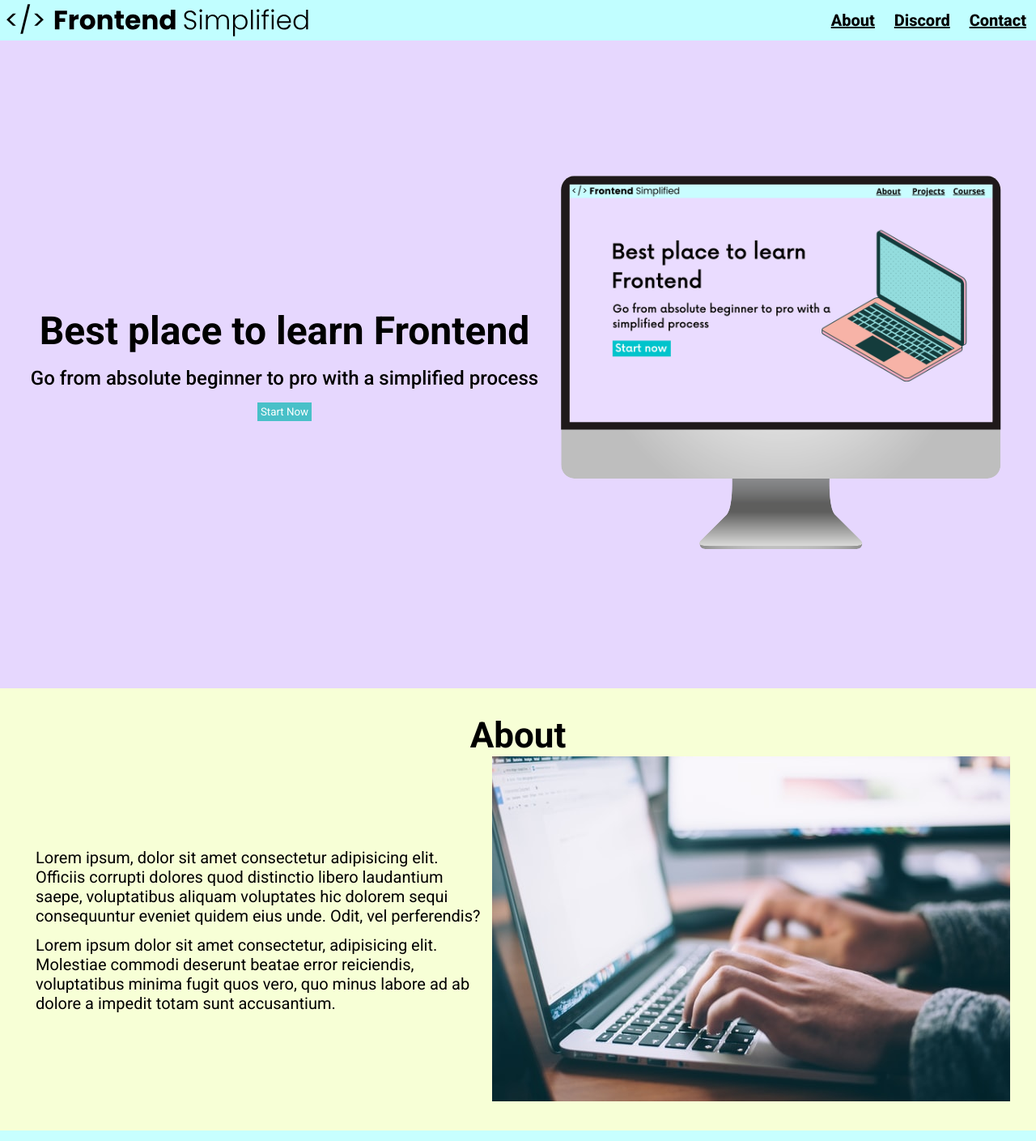
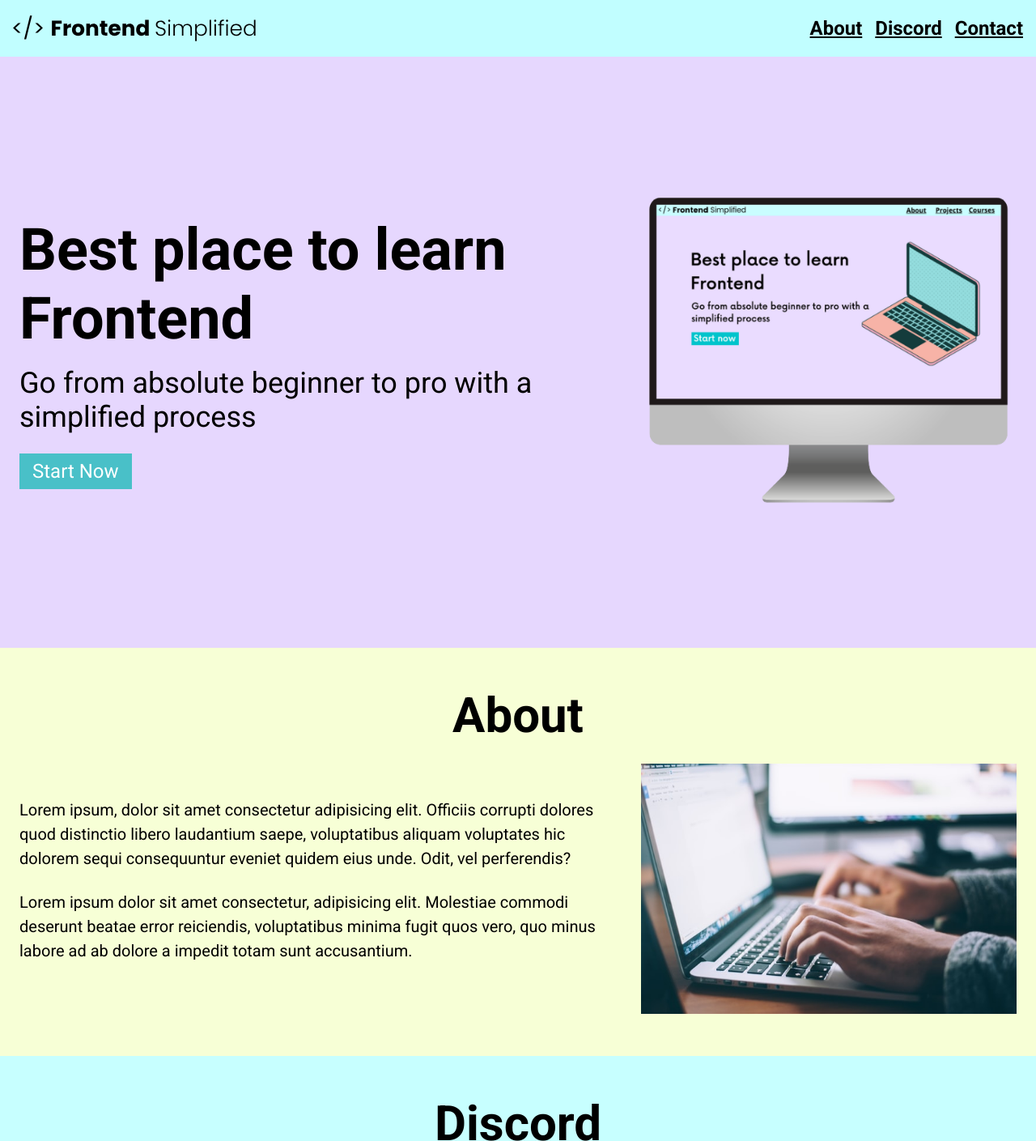
Before and after one commit to robin-nemesszeghy/static-website, a plain HTML site: page index.html in a window 1280 px wide. Shown: the top 1409 px of the page at 81% size. Drawn offline with Linux system fonts and the light colour scheme.

Commit message:
Finished Static FES Website

```diff
--- a/index.html
+++ b/index.html
@@ -8,8 +8,8 @@
   </head>
 
   <body>
-    <header>
-      <nav class="nav__container">
+    <section>
+      <nav>
         <img class="nav__logo" src="./assets/FES.svg" alt="FES Logo" />
         <ul class="nav__links">
           <li><a class="nav__link" href="#about">About</a></li>
@@ -18,58 +18,63 @@
         </ul>
       </nav>
 
-      <section class="header__container">
+      <header>
+        <div class="row">
           <div class="header__text">
             <h1>Best place to learn Frontend</h1>
-          <p class="subtitle">
+            <p class="subheader">
               Go from absolute beginner to pro with a simplified process
             </p>
-          <button class="start">Start Now</button>
+            <button>Start Now</button>
           </div>
           <figure class="header__img">
             <img src="./assets/laptop.png" alt="Homepage Image" />
           </figure>
+        </div>
+      </header>
     </section>
-    </header>
 
     <main>
       <section id="about">
         <h2>About</h2>
-        <div class="section__container--wrapper">
-          <div class="paragraph__wrapper">
-            <p class="paragraphs">
-              Lorem ipsum, dolor sit amet consectetur adipisicing elit. Officiis
-              corrupti dolores quod distinctio libero laudantium saepe,
-              voluptatibus aliquam voluptates hic dolorem sequi consequuntur
-              eveniet quidem eius unde. Odit, vel perferendis?
+        <div class="row">
+          <div class="section__description">
+            <div class="section__description--wrapper">
+              <p class="section__description--para">
+                Lorem ipsum, dolor sit amet consectetur adipisicing elit.
+                Officiis corrupti dolores quod distinctio libero laudantium
+                saepe, voluptatibus aliquam voluptates hic dolorem sequi
+                consequuntur eveniet quidem eius unde. Odit, vel perferendis?
               </p>
-            <p class="paragraphs">
+              <p class="section__description--para">
                 Lorem ipsum dolor sit amet consectetur, adipisicing elit.
                 Molestiae commodi deserunt beatae error reiciendis, voluptatibus
                 minima fugit quos vero, quo minus labore ad ab dolore a impedit
                 totam sunt accusantium.
               </p>
             </div>
-          <figure class="about__img--wrapper">
+            <figure class="section__img--wrapper">
               <img src="./assets/about.jpg" alt="Working on a laptop" />
             </figure>
+          </div>
         </div>
       </section>
 
       <section id="discord">
         <h2>Discord</h2>
-        <div class="section__container--wrapper">
-          <figure class="discord__img--wrapper">
+        <div class="row">
+          <div class="section__description">
+            <figure class="section__img--wrapper">
               <img src="./assets/discord.png" alt="Discord Logo" />
             </figure>
-          <div class="paragraph__wrapper">
-            <p class="paragraphs">
-              Lorem ipsum, dolor sit amet consectetur adipisicing elit. Officiis
-              corrupti dolores quod distinctio libero laudantium saepe,
-              voluptatibus aliquam voluptates hic dolorem sequi consequuntur
-              eveniet quidem eius unde. Odit, vel perferendis?
+            <div class="section__description--wrapper">
+              <p class="section__description--para">
+                Lorem ipsum, dolor sit amet consectetur adipisicing elit.
+                Officiis corrupti dolores quod distinctio libero laudantium
+                saepe, voluptatibus aliquam voluptates hic dolorem sequi
+                consequuntur eveniet quidem eius unde. Odit, vel perferendis?
               </p>
-            <p class="paragraphs">
+              <p class="section__description--para">
                 Lorem ipsum dolor sit amet consectetur, adipisicing elit.
                 Molestiae commodi deserunt beatae error reiciendis, voluptatibus
                 minima fugit quos vero, quo minus labore ad ab dolore a impedit
@@ -77,10 +82,12 @@
               </p>
             </div>
           </div>
+        </div>
       </section>
 
       <section id="contact">
         <h2>Contact</h2>
+        <div class="row">
           <form action="">
             <label for="email">Email</label>
             <input
@@ -98,6 +105,7 @@
             ></textarea>
             <button>Submit</button>
           </form>
+        </div>
       </section>
     </main>
 
--- a/style.css
+++ b/style.css
@@ -1,38 +1,85 @@
+/* TO REMEMBER
+
+1. Add padding on the container element first (i.e. nav, header, etc.)
+2. calc() for calculating the view height above the fold (nav + header)
+3. nav and header wrapped within section for semantic html
+4. Logo image in nav can be resized based on height, but the actual page cannot? Why not resize logo based on width?
+5. Add a row (container) if the elements need to be further grouped and styled together*/
+
 @import url("https://fonts.googleapis.com/css2?family=Roboto:ital,wght@0,100..900;1,100..900&display=swap");
 
 * {
-  font-family: roboto;
+  font-family: "Roboto", sans-serif;
   padding: 0;
   margin: 0;
   box-sizing: border-box;
 }
 
-h2 {
-  font-size: 44px;
-  text-align: center;
+.row {
+  width: 100%;
+  max-width: 1300px;
+  display: flex;
+  justify-content: center;
+  align-items: center;
+  margin: 0 auto;
 }
 
-.section__container--wrapper {
-  display: flex;
-  justify-items: center;
-  align-items: center;
-}
-
-.paragraphs {
-  margin: 12px;
-  font-size: 20px;
+a {
+  list-style: none;
+  text-decoration: underline;
+  color: black;
+  font-size: 24px;
+  font-weight: 700;
 }
 
 button {
   background-color: #49c0c8;
   color: white;
   border: none;
+  padding: 8px 16px;
+  font-size: 24px;
+  cursor: pointer;
+}
+
+h2 {
+  font-size: 60px;
+  text-align: center;
+  margin-bottom: 24px;
+}
+
+.section__description {
+  display: flex;
+  justify-items: center;
+  align-items: center;
+}
+
+.section__description--wrapper {
+  width: 60%;
+  padding: 0 24px;
+}
+
+.section__description--para {
+  /* margin: 12px; */
+  font-size: 20px;
+  line-height: 1.5;
+  margin-bottom: 24px;
+}
+
+.section__img--wrapper {
+  width: 40%;
+  padding: 0 24px;
+}
+
+img {
+  width: 100%;
 }
 
 /* NAVIGATION */
 
-.nav__container {
-  height: 50px;
+nav {
+  /* Added height and padding */
+  height: 70px;
+  padding: 0 16px;
   background-color: #c1feff;
   display: flex;
   justify-content: space-between;
@@ -40,82 +87,102 @@ button {
 }
 
 .nav__logo {
-  height: 40px;
-  margin: 8px;
+  /* height: 40px; */
+  width: 300px;
+  /* margin: 8px; */
 }
 
 .nav__links {
   list-style: none;
   display: flex;
-  justify-content: space-between;
-  align-items: center;
+  /* justify-content: space-between;
+  align-items: center; */
 }
 
 .nav__link {
-  text-decoration: underline;
-  color: black;
-  font-size: 20px;
-  font-weight: 800;
-  padding: 12px;
+  padding-left: 16px;
+  /* padding: 12px; */
 }
 
 /* HEADER */
 
-.header__container {
-  height: 100vh;
-  min-width: 1200px;
+header {
   background-color: #e6d7fe;
+  height: calc(100vh - 70px);
+  /* Added padding */
+  padding: 24px;
+  /* min-width: 1200px; */
   display: flex;
   justify-content: center;
   align-items: center;
 }
 
-.header__text {
+/* .header__text {
   display: flex;
   flex-direction: column;
   justify-items: center;
   align-items: center;
+} */
+
+h1 {
+  font-size: 72px;
+  /* text-align: left; */
+  /* margin: 8px; */
 }
 
-h1 {
-  text-align: left;
-  margin: 8px;
-  font-size: 48px;
+.subheader {
+  font-size: 36px;
+  /* text-align: left; */
+  /* font-weight: 500; */
+  /* margin: 8px; */
+  margin: 16px 0 24px 0;
 }
 
-.subtitle {
-  text-align: left;
-  font-size: 24px;
-  font-weight: 500;
+/* .start {
   margin: 8px;
-}
+} */
 
-.start {
-  margin: 8px;
-  padding: 4px;
-  cursor: pointer;
+#about,
+#discord,
+#contact,
+footer {
+  padding: 48px 0;
 }
 
 /* ABOUT */
 
 #about {
   background-color: #f7ffd6;
-  padding: 32px;
 }
 
 /* DISCORD */
 
 #discord {
   background-color: #c7ffff;
-  padding: 32px;
 }
 
 /* CONTACT */
 
 #contact {
   background-color: #d6e6ff;
-  padding: 32px;
-  text-align: center;
+  /* text-align: center; */
+  display: flex;
+  flex-direction: column;
+  align-items: center;
+}
+
+form {
+  width: 100%;
+  max-width: 600px;
+  display: flex;
+  flex-direction: column;
+}
+
+input,
+textarea {
+  margin-bottom: 24px;
+  font-size: 20px;
+  padding: 6px 12px;
 }
 
 /* FOOTER */
@@ -124,12 +191,13 @@ footer {
   background-color: #a1f3ff;
   display: flex;
   flex-direction: column;
-  justify-content: center;
+  /* justify-content: center; */
   align-items: center;
 }
 
 .footer__links {
   list-style: none;
+  margin-bottom: 32px;
   display: flex;
   justify-content: space-between;
   align-items: center;
@@ -140,10 +208,12 @@ footer {
   color: black;
   font-size: 20px;
   font-weight: 800;
-  padding: 12px;
+  padding: 0 16px;
 }
 
 .footer__logo {
-  height: 40px;
-  margin: 8px;
+  /* height: 40px; */
+  /* margin: 8px; */
+  max-width: 480px;
+  margin-bottom: 16px;
 }
```
Lines whose indentation alone changed are shown as unchanged.
